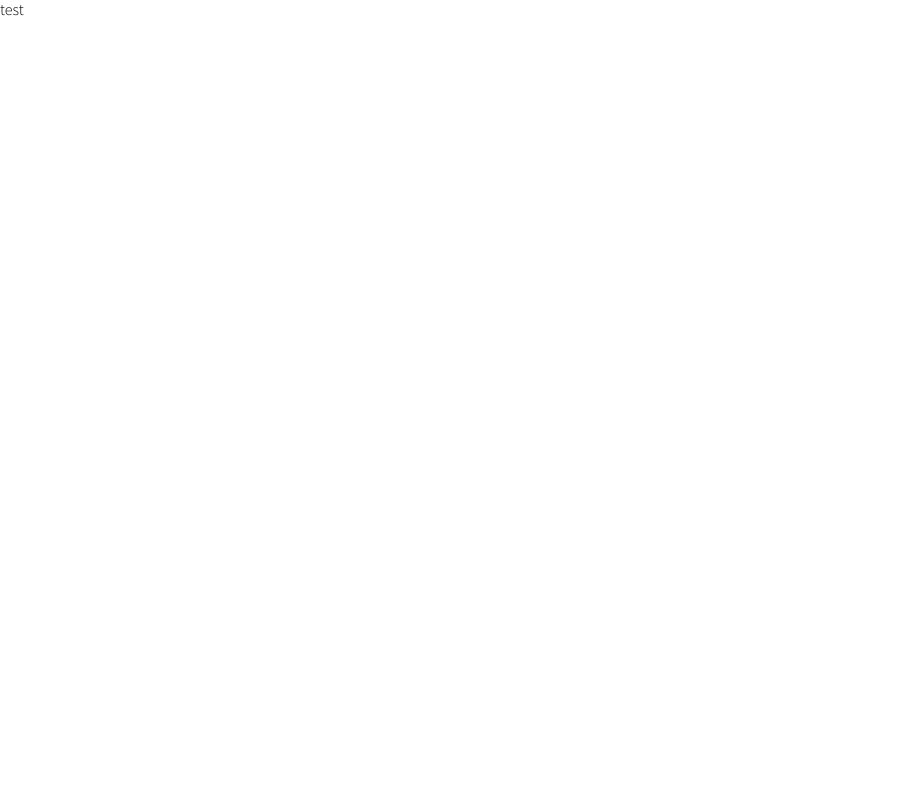
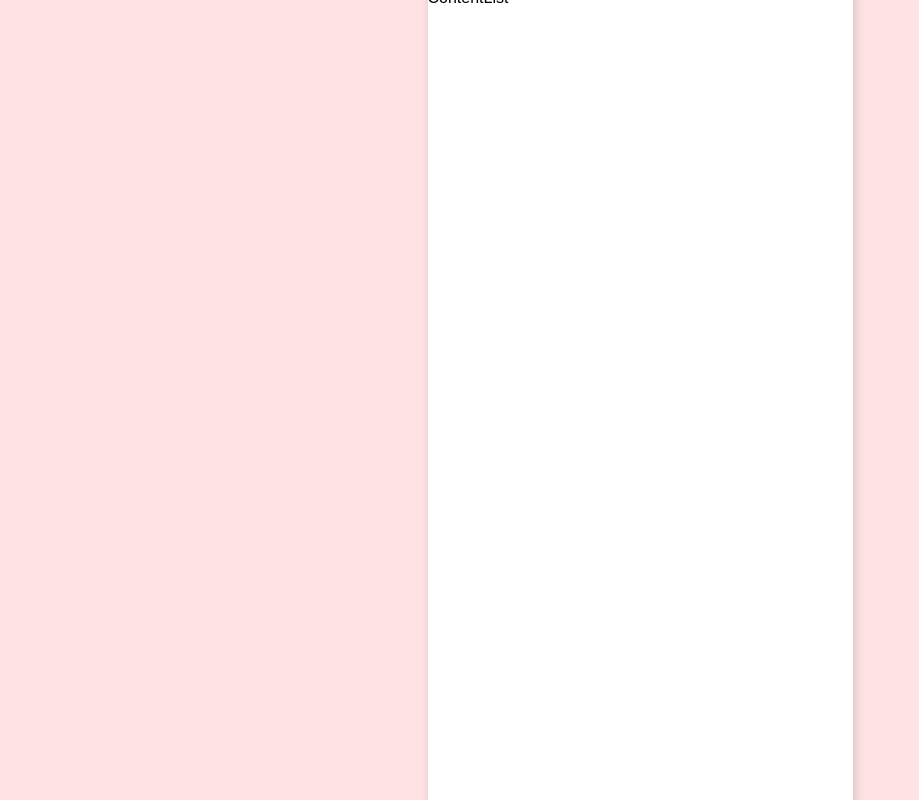
Before and after one commit to jliliflora/codetest-ht, a React (Create React App) app: page / in a window 1280 px wide. Shown: the whole page, without its empty margins (0-919 px from the left). Built offline with nearby package versions, Linux system fonts and the light colour scheme.

Commit message:
layout setting

```diff
--- a/src/App.tsx
+++ b/src/App.tsx
@@ -1,7 +1,24 @@
-import React from "react";
+import styled from "styled-components";
+import MobileLayout from "./components/MobileLayout";
+
+const Wrapper = styled.div`
+  height: 100vh;
+  width: 100vw;
+  display: flex;
+  justify-content: center;
+  align-items: center;
+  background-color: #fde3e3;
+  overflow: auto;
+`;
 
 function App() {
-  return <div className="App">test</div>;
+  return (
+    <>
+      <Wrapper>
+        <MobileLayout />
+      </Wrapper>
+    </>
+  );
 }
 
 export default App;
--- /dev/null
+++ b/src/components/Banner.tsx
@@ -0,0 +1,5 @@
+function Banner() {
+  return <div>Banner</div>;
+}
+
+export default Banner;
--- /dev/null
+++ b/src/components/ContentList.tsx
@@ -0,0 +1,5 @@
+function ContentList() {
+  return <div>ContentList</div>;
+}
+
+export default ContentList;
--- /dev/null
+++ b/src/components/Header.tsx
@@ -0,0 +1,5 @@
+function Header() {
+  return <div>header</div>;
+}
+
+export default Header;
--- /dev/null
+++ b/src/components/MobileLayout.tsx
@@ -0,0 +1,30 @@
+import styled from "styled-components";
+import Header from "./Header";
+import Banner from "./Banner";
+import ContentList from "./ContentList";
+
+const Layout = styled.div`
+  width: 100%;
+  max-width: 425px;
+  /* height: 100%; */
+  height: 900px;
+  margin: 0 auto;
+  display: flex;
+  flex-direction: column;
+  background-color: #fff;
+  border-radius: 10px;
+  box-shadow: 2px 2px 10px rgba(0, 0, 0, 0.15);
+  /* border: 1px solid red; */
+`;
+
+function MobileLayout() {
+  return (
+    <Layout>
+      <Header />
+      <Banner />
+      <ContentList />
+    </Layout>
+  );
+}
+
+export default MobileLayout;
```
